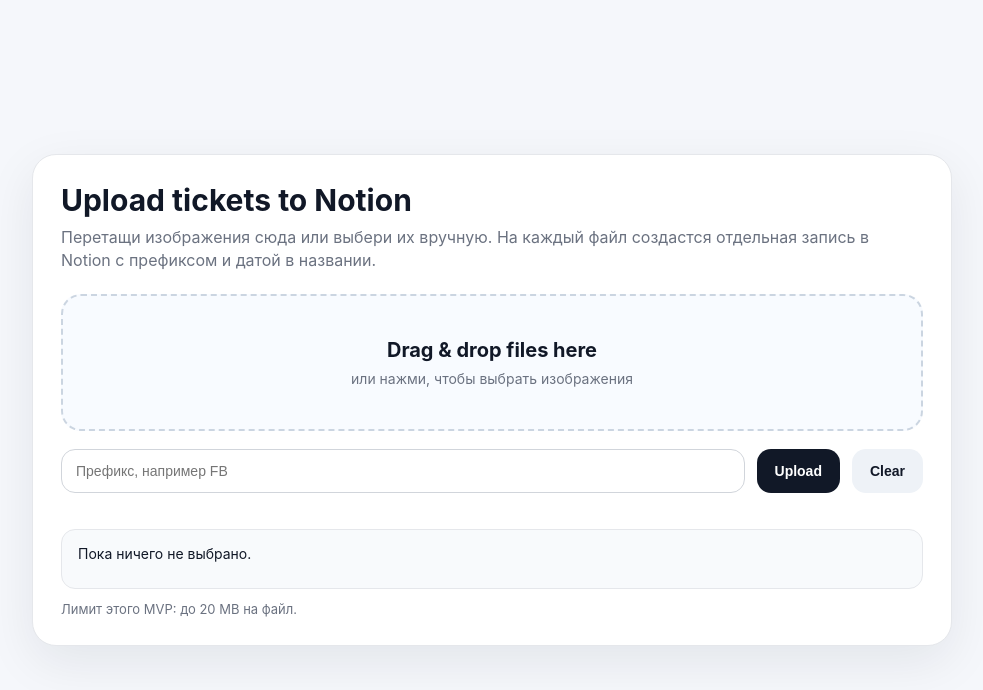
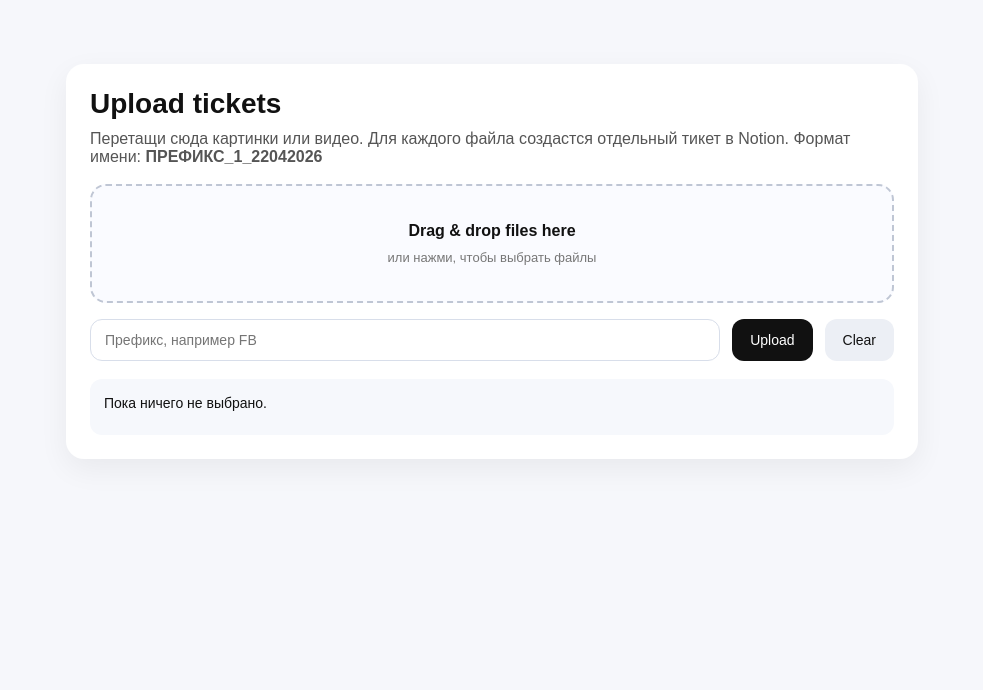
Before and after one commit to HelbrWork/notion_upload, a website: page public/index.html in a window 1280 px wide. Shown: the whole page, without its empty margins (148-1131 px from the left). Drawn offline with Linux system fonts and the light colour scheme.

Commit message:
Update index.html

```diff
--- a/public/index.html
+++ b/public/index.html
@@ -3,171 +3,153 @@
 <head>
   <meta charset="UTF-8" />
   <meta name="viewport" content="width=device-width, initial-scale=1.0" />
-  <title>Notion ticket uploader</title>
+  <title>Upload tickets</title>
   <style>
     * { box-sizing: border-box; }
+
     body {
       margin: 0;
-      font-family: Inter, Arial, sans-serif;
-      background: #f5f7fb;
-      color: #111827;
+      font-family: Arial, sans-serif;
+      background: #f6f7fb;
+      color: #111;
     }
-    .page {
-      min-height: 100vh;
+
+    .wrap {
+      max-width: 900px;
+      margin: 40px auto;
+      padding: 24px;
+    }
+
+    .card {
+      background: #fff;
+      border-radius: 18px;
+      padding: 24px;
+      box-shadow: 0 10px 30px rgba(0,0,0,.06);
+    }
+
+    h1 {
+      margin: 0 0 10px;
+      font-size: 28px;
+    }
+
+    p {
+      margin: 0 0 18px;
+      color: #555;
+    }
+
+    .dropzone {
+      border: 2px dashed #bfc6d4;
+      border-radius: 16px;
+      padding: 36px 20px;
+      text-align: center;
+      background: #fafbff;
+      transition: .2s ease;
+      cursor: pointer;
+    }
+
+    .dropzone.dragover {
+      border-color: #4b7bec;
+      background: #eef4ff;
+    }
+
+    .controls {
       display: flex;
-      align-items: center;
-      justify-content: center;
-      padding: 32px 16px;
+      gap: 12px;
+      margin-top: 16px;
+      flex-wrap: wrap;
     }
-    .card {
-      width: 100%;
-      max-width: 920px;
-      background: #ffffff;
-      border-radius: 24px;
-      padding: 28px;
-      box-shadow: 0 16px 50px rgba(17, 24, 39, 0.08);
-      border: 1px solid #e5e7eb;
-    }
-    h1 {
-      margin: 0 0 8px;
-      font-size: 30px;
-      line-height: 1.15;
-    }
-    .sub {
-      margin: 0 0 22px;
-      color: #6b7280;
-      line-height: 1.45;
-    }
-    .dropzone {
-      border: 2px dashed #cbd5e1;
-      border-radius: 20px;
-      background: #f8fbff;
-      padding: 42px 24px;
-      text-align: center;
-      cursor: pointer;
-      transition: 0.18s ease;
-    }
-    .dropzone.dragover {
-      background: #eef5ff;
-      border-color: #3b82f6;
-      transform: translateY(-1px);
-    }
-    .dropzone strong {
-      display: block;
-      font-size: 20px;
-      margin-bottom: 8px;
-    }
-    .hint {
-      color: #6b7280;
+
+    input[type="text"] {
+      flex: 1;
+      min-width: 240px;
+      padding: 12px 14px;
+      border: 1px solid #d8deea;
+      border-radius: 12px;
       font-size: 14px;
     }
-    .toolbar {
-      display: grid;
-      grid-template-columns: 1fr auto auto;
-      gap: 12px;
-      margin-top: 18px;
-    }
-    .toolbar input {
-      width: 100%;
-      padding: 13px 14px;
-      border-radius: 14px;
-      border: 1px solid #d1d5db;
-      font-size: 14px;
-      outline: none;
-    }
-    .toolbar input:focus {
-      border-color: #2563eb;
-      box-shadow: 0 0 0 3px rgba(37, 99, 235, 0.12);
-    }
+
     button {
       border: 0;
-      border-radius: 14px;
-      padding: 13px 18px;
+      border-radius: 12px;
+      padding: 12px 18px;
       font-size: 14px;
-      font-weight: 600;
       cursor: pointer;
-    }
-    .primary {
-      background: #111827;
+      background: #111;
       color: #fff;
     }
-    .secondary {
-      background: #eef2f7;
-      color: #111827;
-    }
+
     button:disabled {
-      opacity: 0.65;
+      opacity: .6;
       cursor: not-allowed;
     }
-    .files {
-      margin: 18px 0 0;
+
+    .file-list {
+      margin-top: 18px;
       padding: 0;
       list-style: none;
-      display: grid;
-      gap: 10px;
     }
-    .files li {
+
+    .file-list li {
       display: flex;
       justify-content: space-between;
       gap: 12px;
-      padding: 12px 14px;
-      border: 1px solid #e5e7eb;
-      border-radius: 14px;
+      padding: 10px 12px;
+      border: 1px solid #eceff5;
+      border-radius: 10px;
+      margin-bottom: 8px;
       background: #fff;
-      font-size: 14px;
     }
-    .files small {
-      color: #6b7280;
-    }
+
     .status {
       margin-top: 18px;
-      padding: 14px 16px;
-      border-radius: 14px;
-      background: #f8fafc;
-      border: 1px solid #e5e7eb;
       white-space: pre-wrap;
-      line-height: 1.45;
-      min-height: 60px;
       font-size: 14px;
+      background: #f6f8fc;
+      border-radius: 12px;
+      padding: 14px;
+      min-height: 56px;
+      line-height: 1.5;
     }
-    .meta {
-      margin-top: 12px;
-      color: #6b7280;
+
+    .hint {
+      margin-top: 10px;
       font-size: 13px;
+      color: #777;
     }
-    @media (max-width: 720px) {
-      .toolbar {
-        grid-template-columns: 1fr;
-      }
-      .files li {
-        flex-direction: column;
-      }
+
+    .link-btn {
+      background: #eceff5;
+      color: #111;
     }
   </style>
 </head>
 <body>
-  <div class="page">
+  <div class="wrap">
     <div class="card">
-      <h1>Upload tickets to Notion</h1>
-      <p class="sub">
-        Перетащи изображения сюда или выбери их вручную. На каждый файл создастся отдельная запись в Notion с префиксом и датой в названии.
+      <h1>Upload tickets</h1>
+      <p>
+        Перетащи сюда картинки или видео. Для каждого файла создастся отдельный тикет в Notion.
+        Формат имени: <strong>ПРЕФИКС_1_22042026</strong>
       </p>
 
       <div id="dropzone" class="dropzone">
         <strong>Drag & drop files here</strong>
-        <div class="hint">или нажми, чтобы выбрать изображения</div>
-        <input id="fileInput" type="file" accept="image/*" multiple hidden />
+        <div class="hint">или нажми, чтобы выбрать файлы</div>
+        <input id="fileInput" type="file" accept="image/*,video/*" multiple hidden />
       </div>
 
-      <div class="toolbar">
-        <input id="titlePrefix" type="text" placeholder="Префикс, например FB" />
-        <button id="uploadBtn" class="primary" type="button">Upload</button>
-        <button id="clearBtn" class="secondary" type="button">Clear</button>
+      <div class="controls">
+        <input
+          id="titlePrefix"
+          type="text"
+          placeholder="Префикс, например FB"
+        />
+        <button id="uploadBtn">Upload</button>
+        <button id="clearBtn" class="link-btn" type="button">Clear</button>
       </div>
 
-      <ul id="fileList" class="files"></ul>
+      <ul id="fileList" class="file-list"></ul>
       <div id="status" class="status">Пока ничего не выбрано.</div>
-      <div class="meta">Лимит этого MVP: до 20 MB на файл.</div>
     </div>
   </div>
 
@@ -183,20 +165,20 @@
     let selectedFiles = [];
 
     function formatSize(bytes) {
-      if (bytes < 1024) return `${bytes} B`;
-      if (bytes < 1024 * 1024) return `${(bytes / 1024).toFixed(1)} KB`;
-      return `${(bytes / (1024 * 1024)).toFixed(2)} MB`;
+      if (bytes < 1024) return bytes + " B";
+      if (bytes < 1024 * 1024) return (bytes / 1024).toFixed(1) + " KB";
+      return (bytes / (1024 * 1024)).toFixed(2) + " MB";
     }
 
-    function setStatus(text) {
-      statusBox.textContent = text;
+    function isAllowedMedia(file) {
+      return file.type.startsWith("image/") || file.type.startsWith("video/");
     }
 
     function renderFiles() {
       fileList.innerHTML = "";
 
       if (!selectedFiles.length) {
-        setStatus("Пока ничего не выбрано.");
+        statusBox.textContent = "Пока ничего не выбрано.";
         return;
       }
 
@@ -204,21 +186,26 @@
         const li = document.createElement("li");
         li.innerHTML = `
           <span>${index + 1}. ${file.name}</span>
-          <small>${formatSize(file.size)}</small>
+          <span>${formatSize(file.size)}</span>
         `;
         fileList.appendChild(li);
       });
 
-      setStatus(`Выбрано файлов: ${selectedFiles.length}`);
+      statusBox.textContent = `Выбрано файлов: ${selectedFiles.length}`;
     }
 
-    function addFiles(fileListLike) {
-      const incoming = Array.from(fileListLike).filter((file) => file.type.startsWith("image/"));
+    function addFiles(files) {
+      const incoming = Array.from(files).filter(isAllowedMedia);
       selectedFiles = [...selectedFiles, ...incoming];
       renderFiles();
     }
 
     dropzone.addEventListener("click", () => fileInput.click());
+
+    fileInput.addEventListener("change", (e) => {
+      addFiles(e.target.files);
+      fileInput.value = "";
+    });
 
     dropzone.addEventListener("dragover", (e) => {
       e.preventDefault();
@@ -235,11 +222,6 @@
       addFiles(e.dataTransfer.files);
     });
 
-    fileInput.addEventListener("change", (e) => {
-      addFiles(e.target.files);
-      fileInput.value = "";
-    });
-
     clearBtn.addEventListener("click", () => {
       selectedFiles = [];
       renderFiles();
@@ -247,44 +229,46 @@
 
     uploadBtn.addEventListener("click", async () => {
       if (!selectedFiles.length) {
-        setStatus("Сначала выбери хотя бы один файл.");
+        statusBox.textContent = "Сначала выбери хотя бы один файл.";
         return;
       }
 
       uploadBtn.disabled = true;
-      clearBtn.disabled = true;
-      setStatus("Загрузка...");
+      statusBox.textContent = "Загрузка...";
 
       try {
         const formData = new FormData();
+
         for (const file of selectedFiles) {
           formData.append("files", file, file.name);
         }
+
         formData.append("titlePrefix", titlePrefix.value.trim());
 
-        const response = await fetch("/api/upload", {
+        const res = await fetch("/api/upload", {
           method: "POST",
-          body: formData,
+          body: formData
         });
 
-        const data = await response.json();
-        if (!response.ok) {
+        const data = await res.json();
+
+        if (!res.ok || !data.ok) {
           throw new Error(data.error || "Upload failed");
         }
 
-        const lines = data.items.map((item, index) => {
-          return `${index + 1}. ${item.fileName} → Ticket ID: ${item.ticketId ?? "created"}`;
+        const lines = data.items.map((item, i) => {
+          return `${i + 1}. ${item.originalFileName} -> ${item.title} -> ${item.ticketId ?? "created"}`;
         });
 
-        setStatus(`Готово. Создано тикетов: ${data.created}\n\n${lines.join("\n")}`);
+        statusBox.textContent =
+          `Готово. Создано: ${data.created}\nBuild: ${data.build}\n\n${lines.join("\n")}`;
+
         selectedFiles = [];
         renderFiles();
-        titlePrefix.value = "";
-      } catch (error) {
-        setStatus(`Ошибка: ${error.message}`);
+      } catch (err) {
+        statusBox.textContent = `Ошибка: ${err.message}`;
       } finally {
         uploadBtn.disabled = false;
-        clearBtn.disabled = false;
       }
     });
   </script>
```
